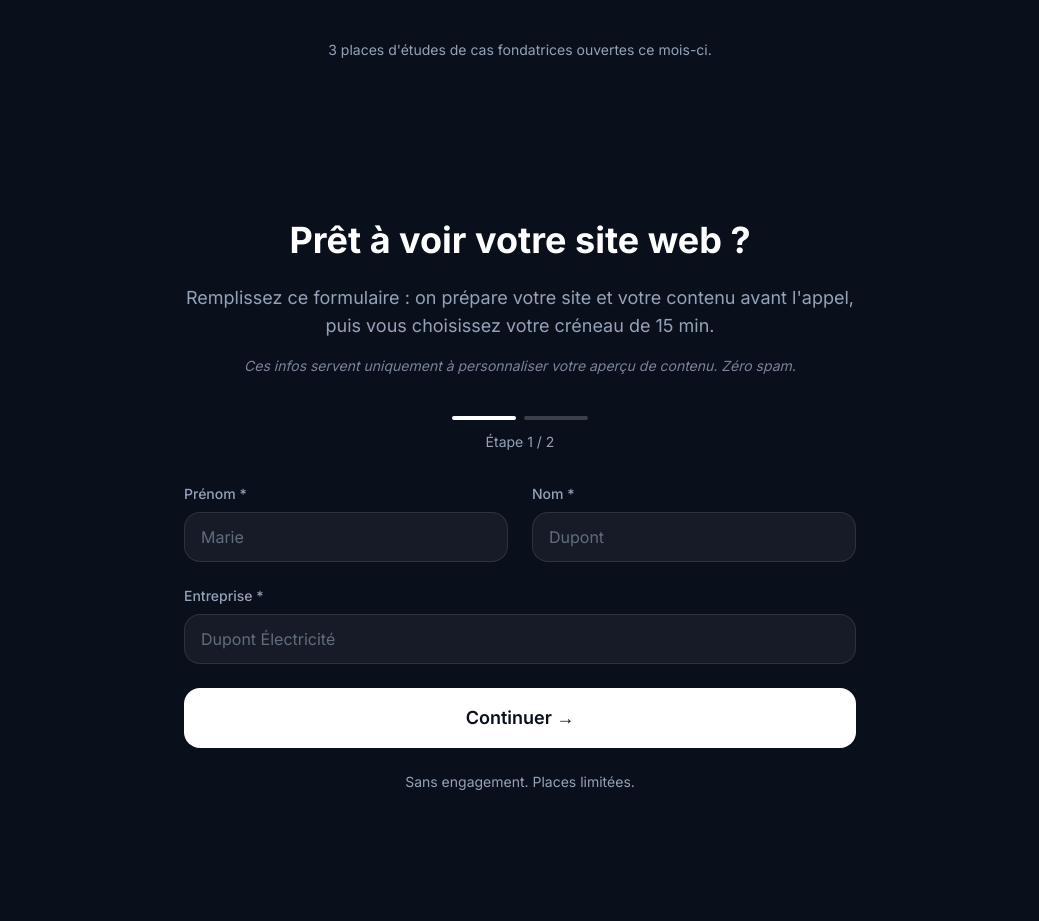
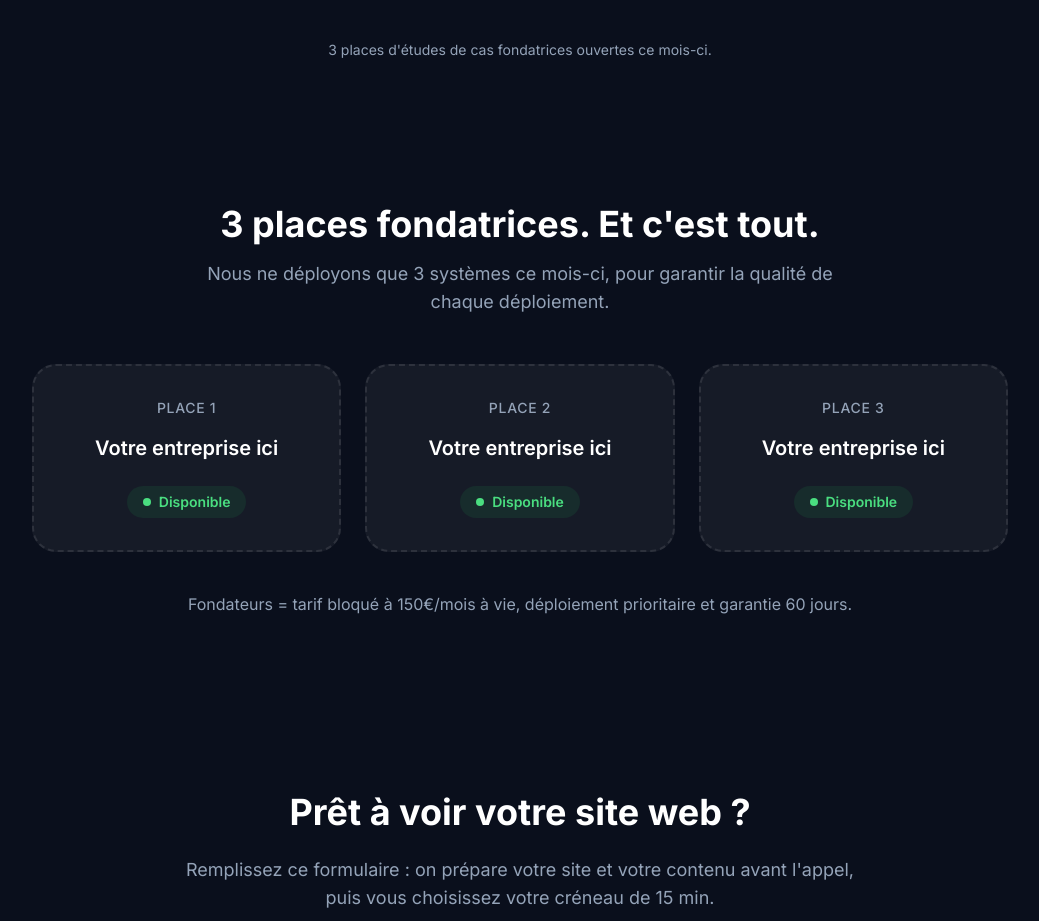
Before and after one commit to agenceleela/AgenceLeela, a Next.js app: page / in a window 1280 px wide. Shown: the part 1004-1925 px from the top of the page, without its empty margins (120-1159 px from the left). Built offline with nearby package versions, Linux system fonts and the light colour scheme.

Commit message:
feat: social proof pré-formulaire - slots places fondatrices (rareté honnête)

```diff
--- a/app/page.tsx
+++ b/app/page.tsx
@@ -1,6 +1,7 @@
 import Navbar from '../components/Navbar'
 import Hero from '../components/Hero'
 import SocialProof from '../components/SocialProof'
+import FounderSlots from '../components/FounderSlots'
 import LeadForm from '../components/LeadForm'
 import FAQ from '../components/FAQ'
 import Footer from '../components/Footer'
@@ -11,6 +12,7 @@ export default function Home() {
       <Navbar />
       <Hero />
       <SocialProof />
+      <FounderSlots />
       <LeadForm />
       <FAQ />
       <Footer />
--- /dev/null
+++ b/components/FounderSlots.tsx
@@ -0,0 +1,69 @@
+'use client'
+
+import { motion } from 'framer-motion'
+
+// NOTE DEV: pré-clients, aucun témoignage réel n'existe encore : cette section fait
+// office de social proof honnête (rareté + projection). Interdit d'y publier de faux
+// témoignages (publicité trompeuse). Dès 2-3 vrais témoignages signés, remplacer les
+// slots par des cartes témoignages (structure prête).
+// NOTE DEV: passer le statut à "Réservée" dès qu'une place fondatrice est signée.
+const slots = [
+  { place: 'Place 1', status: 'Disponible' },
+  { place: 'Place 2', status: 'Disponible' },
+  { place: 'Place 3', status: 'Disponible' },
+]
+
+export default function FounderSlots() {
+  return (
+    <section className="bg-leela-dark-blue py-20">
+      <div className="mx-auto max-w-5xl px-6">
+        <motion.div
+          initial={{ opacity: 0, y: 40 }}
+          whileInView={{ opacity: 1, y: 0 }}
+          viewport={{ once: true }}
+          transition={{ duration: 0.8 }}
+          className="mb-12 text-center"
+        >
+          <h2 className="mb-4 text-3xl font-bold text-white md:text-4xl">
+            3 places fondatrices. Et c'est tout.
+          </h2>
+          <p className="mx-auto max-w-2xl text-lg text-leela-slate-light">
+            Nous ne déployons que 3 systèmes ce mois-ci, pour garantir la qualité de chaque déploiement.
+          </p>
+        </motion.div>
+
+        <div className="grid gap-6 md:grid-cols-3">
+          {slots.map((slot, index) => (
+            <motion.div
+              key={slot.place}
+              initial={{ opacity: 0, y: 20 }}
+              whileInView={{ opacity: 1, y: 0 }}
+              viewport={{ once: true }}
+              transition={{ duration: 0.5, delay: index * 0.1 }}
+              className="rounded-3xl border-2 border-dashed border-leela-border bg-white/5 p-8 text-center"
+            >
+              <p className="text-sm font-medium uppercase tracking-wider text-leela-slate-light">
+                {slot.place}
+              </p>
+              <p className="mt-4 text-xl font-semibold text-white">Votre entreprise ici</p>
+              <span className="mt-6 inline-flex items-center gap-2 rounded-full bg-green-500/10 px-4 py-1.5 text-sm font-semibold text-green-400">
+                <span className="h-2 w-2 rounded-full bg-green-400" />
+                {slot.status}
+              </span>
+            </motion.div>
+          ))}
+        </div>
+
+        <motion.p
+          initial={{ opacity: 0 }}
+          whileInView={{ opacity: 1 }}
+          viewport={{ once: true }}
+          transition={{ duration: 0.6, delay: 0.4 }}
+          className="mt-10 text-center text-leela-slate-light"
+        >
+          Fondateurs = tarif bloqué à 150€/mois à vie, déploiement prioritaire et garantie 60 jours.
+        </motion.p>
+      </div>
+    </section>
+  )
+}
```
